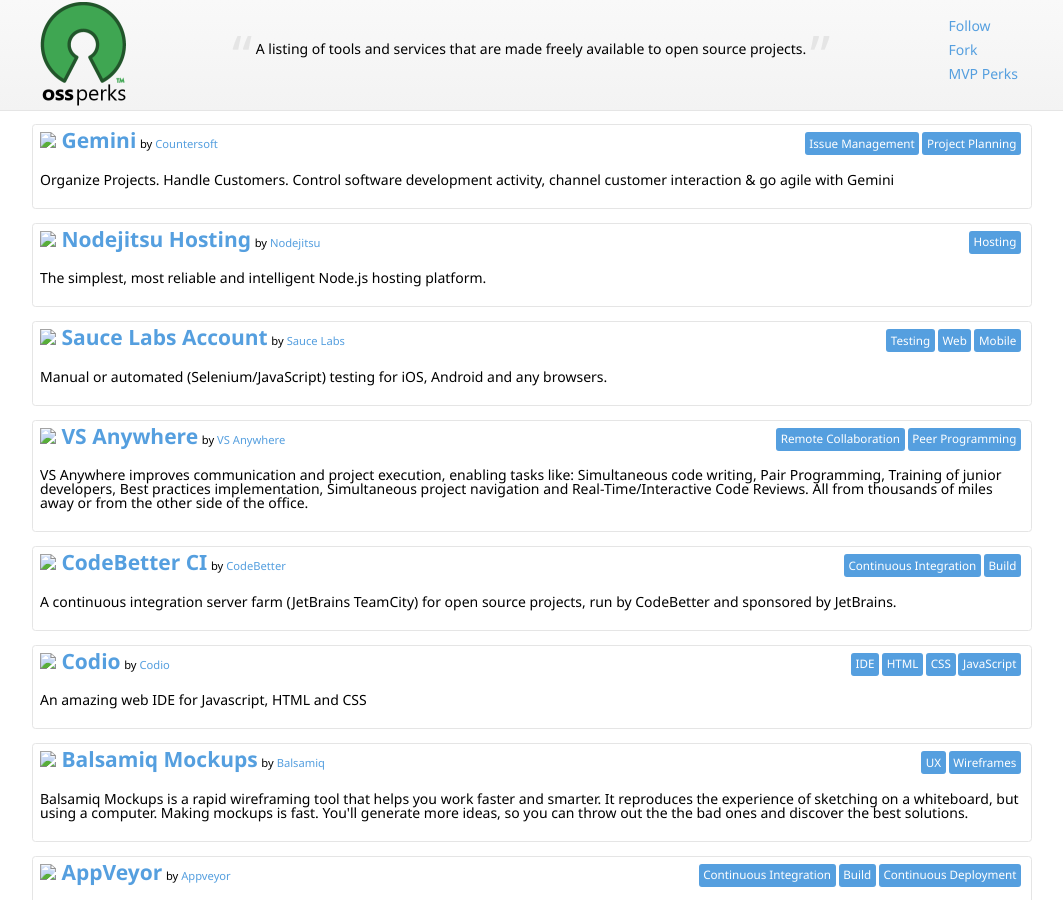
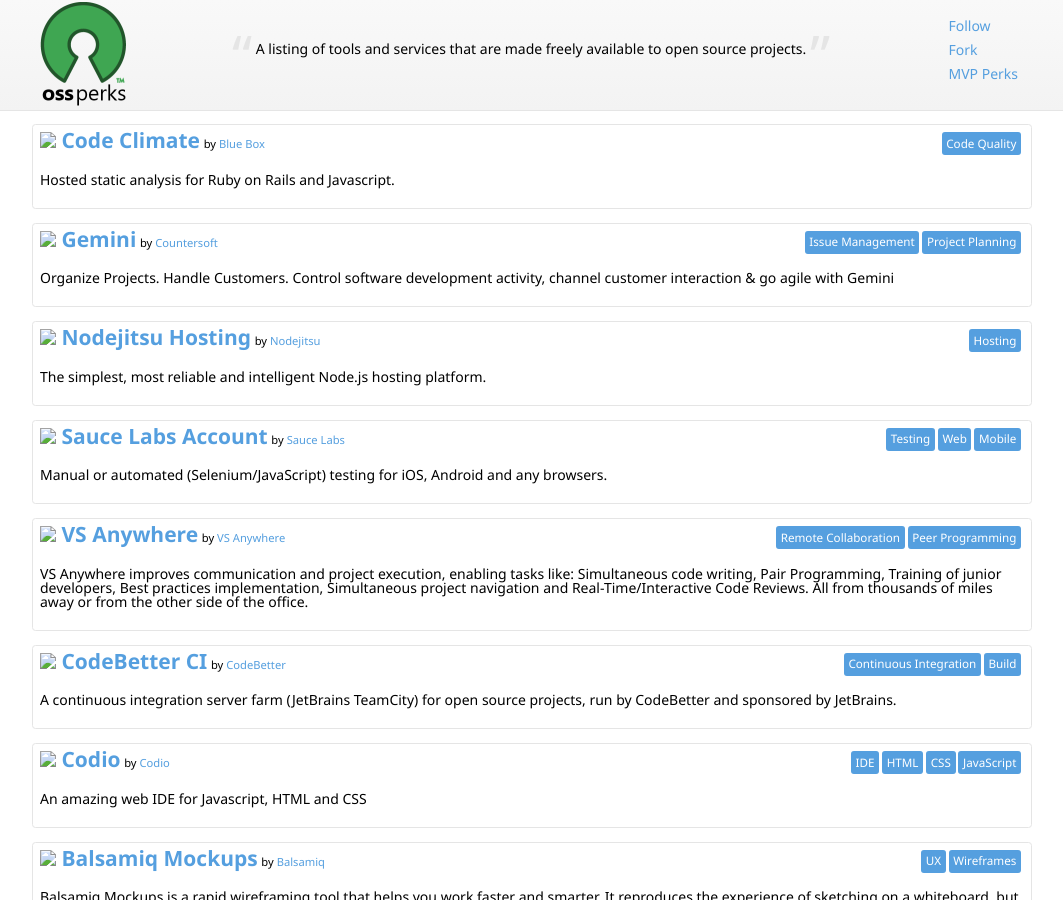
Before and after one commit to nikmd23/ossperks, a Jekyll site: the page built from index.html, in a window 1280 px wide and 900 px high. Shown: the whole window, without its empty margins (108-1171 px from the left). Built offline with Jekyll 4.4.1, drawn with Linux system fonts in a browser that asks for light colours; nearby versions of some CDN libraries.

Commit message:
Add Code Climate

```diff
--- a/index.html
+++ b/index.html
@@ -11,6 +11,12 @@
     uri: http://www.atlassian.com/
 
 perks:
+- perk: {name: Code Climate, uri: 'https://codeclimate.com/pricing'}
+  description: Hosted static analysis for Ruby on Rails and Javascript.
+  categories: [Code Quality]
+  platforms: [JavaScript, Ruby]
+  company: {name: Blue Box, uri: 'https://www.bluebox.net/'}
+
 - perk: {name: Gemini, uri: 'http://www.countersoft.com/free-for-open-source/'}
   description: Organize Projects. Handle Customers. Control software development activity, channel customer interaction & go agile with Gemini
   categories: [Issue Management, Project Planning]
```
